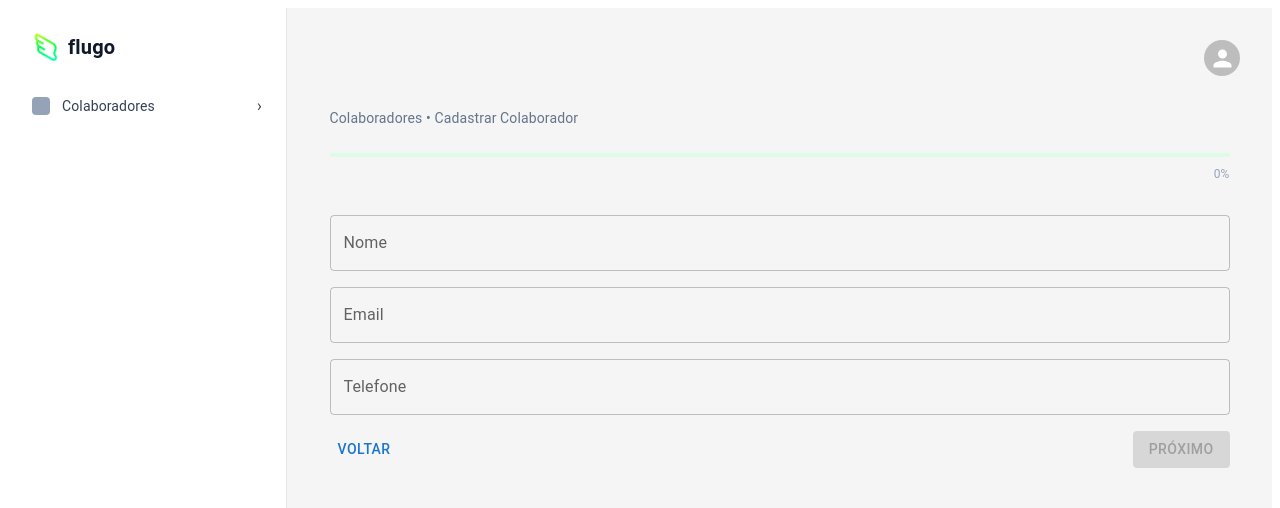
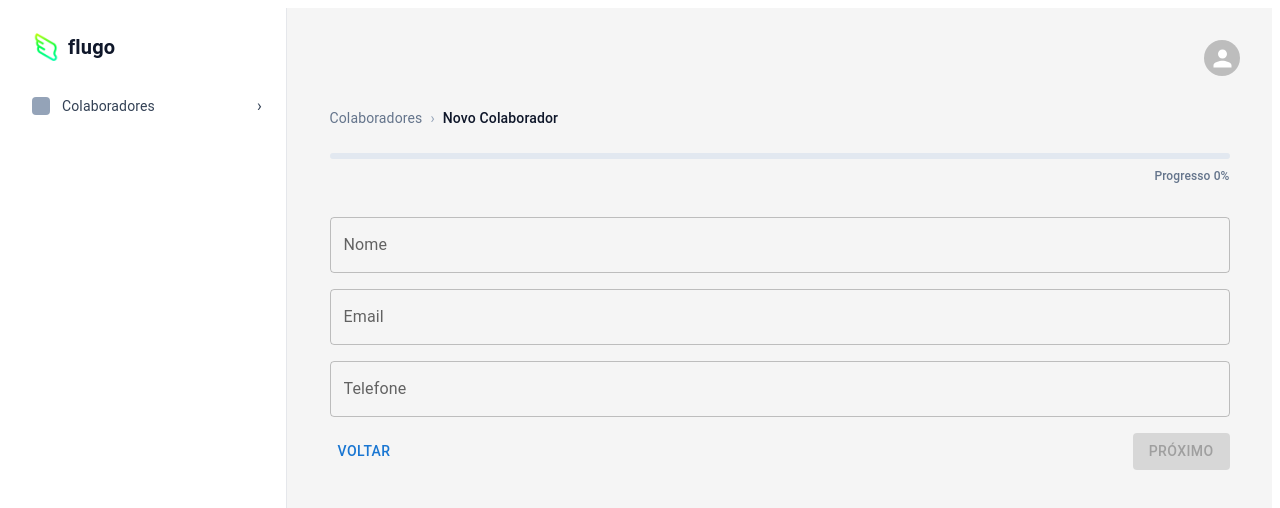
Before and after one commit to LipeProgramer/Flugo-Forms, a React (Vite) app in the folder flugo-colaboradores/: page / in a window 1280 px wide. Both pictures are taken after a click on the button "Novo Colaborador". Shown: the top 508 px of the page. Built offline with nearby package versions, Linux system fonts and the light colour scheme; no server answers; the database is empty.

Commit message:
Projeto Flugo - Cadastro de Colaboradores

```diff
--- a/flugo-colaboradores/src/components/CadastroColaboradorPage.tsx
+++ b/flugo-colaboradores/src/components/CadastroColaboradorPage.tsx
@@ -29,25 +29,35 @@ export default function CadastroColaboradorPage({
   return (
     <AppShell>
       <Box sx={{ maxWidth: 900, margin: "0 auto" }}>
+        <Box sx={{ mb: 3 }}>
+          <Box sx={{ display: "flex", gap: 1, alignItems: "center" }}>
+            <Typography sx={{ fontSize: 14, color: "#64748b" }}>
+              Colaboradores
+            </Typography>
 
-        {/* breadcrumb */}
-        <Box sx={{ mb: 3 }}>
-          <Typography sx={{ fontSize: 14, color: "#64748b" }}>
-            Colaboradores • Cadastrar Colaborador
-          </Typography>
+            <Typography sx={{ fontSize: 14, color: "#94a3b8" }}>
+              ›
+            </Typography>
+
+            <Typography
+              sx={{ fontSize: 14, color: "#0f172a", fontWeight: 500 }}
+            >
+              Novo Colaborador
+            </Typography>
+          </Box>
         </Box>
 
-        {/* barra progresso */}
         <Box sx={{ mb: 4 }}>
           <LinearProgress
             variant="determinate"
             value={progresso}
             sx={{
-              height: 4,
+              height: 6,
               borderRadius: 999,
-              backgroundColor: "#dcfce7",
+              backgroundColor: "#e2e8f0",
               "& .MuiLinearProgress-bar": {
                 backgroundColor: "#22c55e",
+                borderRadius: 999,
               },
             }}
           />
@@ -56,15 +66,15 @@ export default function CadastroColaboradorPage({
             sx={{
               textAlign: "right",
               fontSize: 12,
-              color: "#94a3b8",
+              color: "#64748b",
               mt: 1,
+              fontWeight: 500,
             }}
           >
-            {progresso}%
+            Progresso {progresso}%
           </Typography>
         </Box>
 
-        {/* formulário */}
         <MultiStepForm
           formData={formData}
           setFormData={setFormData}
```
